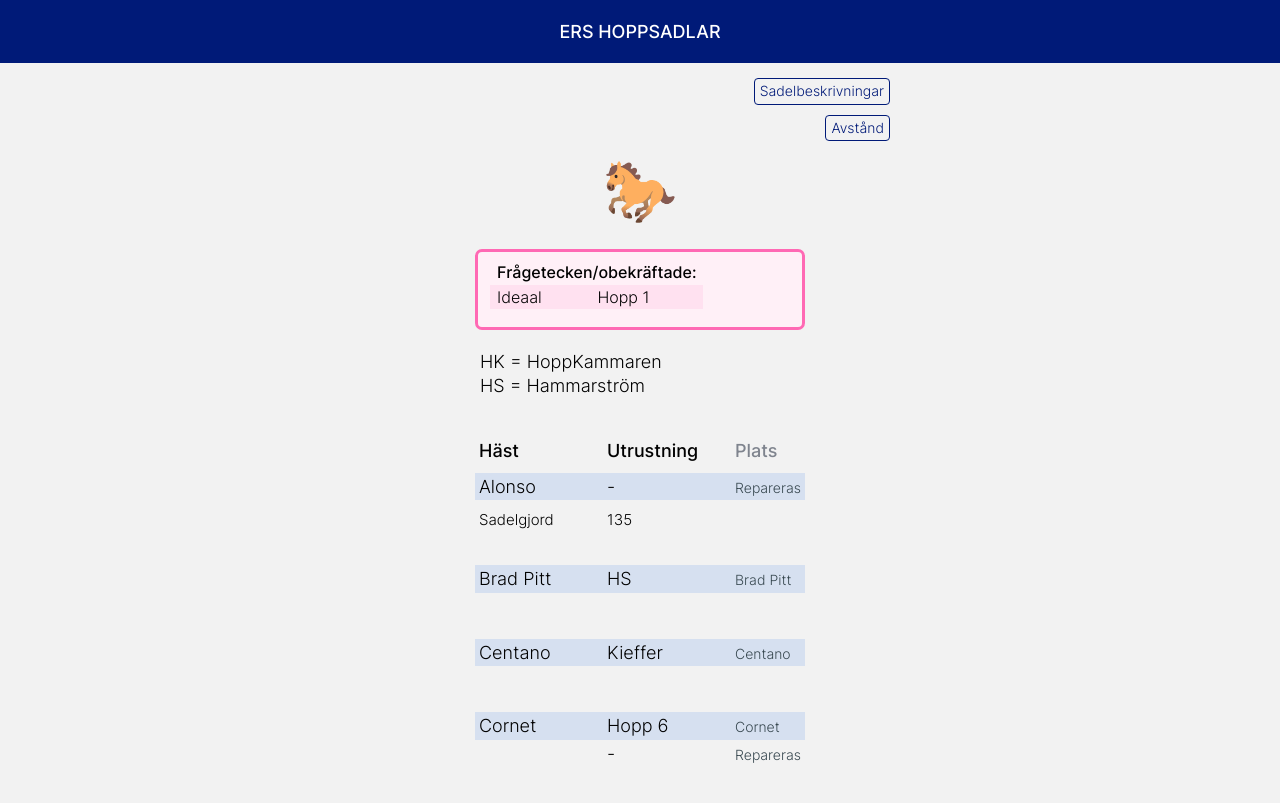
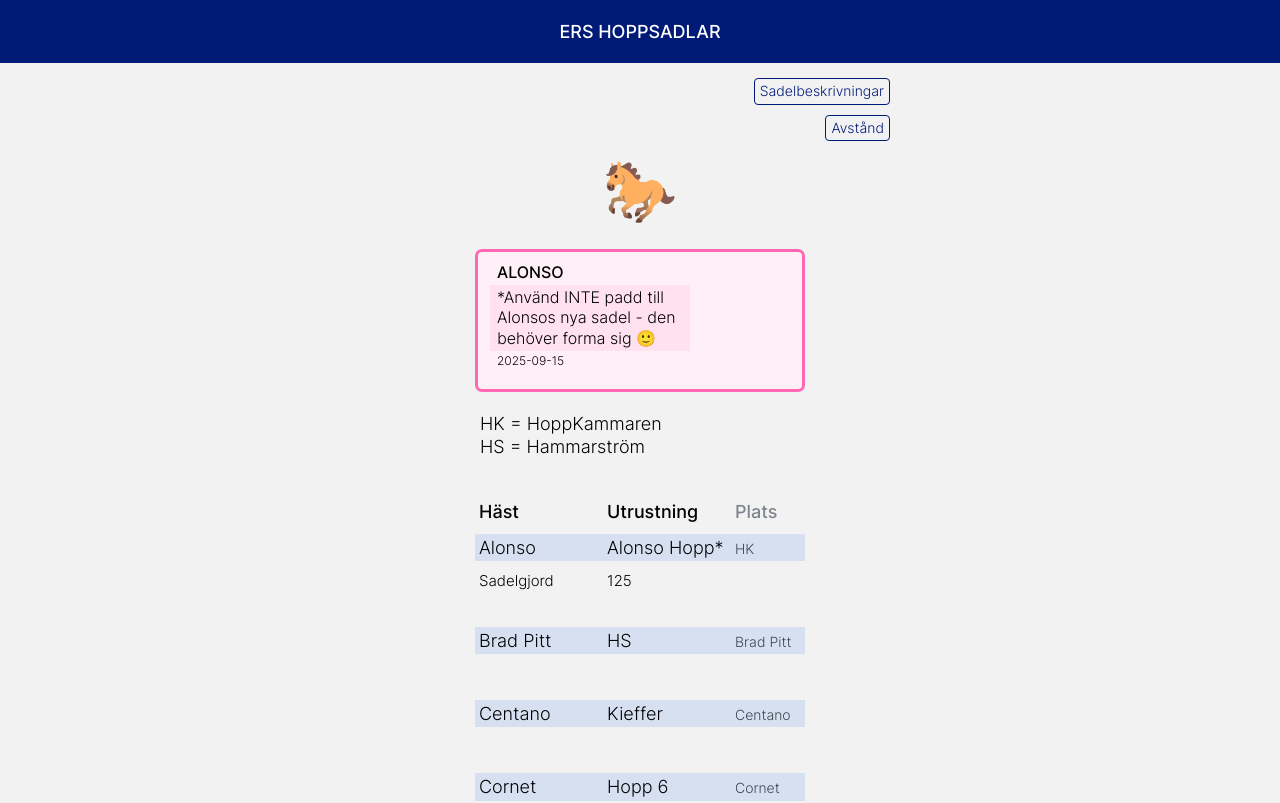
Before and after one commit to Minomichu/hoppsadlar, a Next.js app: page / in a window 1280 px wide. Shown: the top 803 px of the page. Built offline with nearby package versions, Linux system fonts and the light colour scheme.

Commit message:
added saddle Alonso

```diff
--- a/src/constants/saddles.js
+++ b/src/constants/saddles.js
@@ -7,6 +7,7 @@ const hopp6 = { saddle: 'Hopp 6', location: 'Cornet' }
 const hopp7 = { saddle: 'Hopp 7', location: 'Kabala' }
 const HS = { saddle: 'HS', location: 'Brad Pitt' }
 const kieffer = { saddle: 'Kieffer', location: 'Centano' }
+const alonsoHopp = { saddle: 'Alonso Hopp*', location: 'HK' }
 const egen = { saddle: 'Egen', location: ''}  // Egen sadel som inte klassas som hoppsadel
 const hopp4 = { saddle: '-', location: 'Repareras' }
 const confirmSaddle = " har inte hoppat på ett tag. När tillbaka: dubbelkolla att utrustningen fortf. stämmer och passar."
@@ -14,8 +15,8 @@ const confirmSaddle = " har inte hoppat på ett tag. När tillbaka: dubbelkolla
 const EQUIPMENT = [
   {
     horse: 'Alonso',
-    saddles: [hopp4],
-    girthLength: { name: 'Sadelgjord', cm: '135' },
+    saddles: [alonsoHopp],
+    girthLength: { name: 'Sadelgjord', cm: '125' },
     other: [
       { name: '', equipment: [''] }
     ]
@@ -62,7 +63,7 @@ const EQUIPMENT = [
   },
   {
     horse: 'Harry',
-    saddles: [hopp3, egen],
+    saddles: [egen, hopp3],
     girthLength: { name: '', cm: '' },
     other: [
       { name: '', equipment: [''] }
@@ -82,11 +83,12 @@ const EQUIPMENT = [
     girthLength: { name: '', cm: '' },
     other: [
       { name: '', equipment: [''] }
-    ]
+    ],
+    textRow: 'Ida' + confirmSaddle
   },
   {
     horse: 'Janne',
-    saddles: [hopp3, HS, egen],
+    saddles: [egen, hopp3, HS],
     girthLength: { name: 'Sadelgjord', cm: '120' },
     other: [
       { name: '', equipment: [''] }
--- a/src/pages/index.js
+++ b/src/pages/index.js
@@ -17,12 +17,14 @@ export default function Home() {
         <div className='attention'>
           <table className={styles.miniTable}>
             <thead>
-              <tr><th colSpan={2}>Frågetecken/obekräftade:</th></tr>
+              <tr><th colSpan={2}>ALONSO</th></tr>
             </thead>
             <tbody>
               <tr>
-                <td>Ideaal</td>
-                <td>Hopp 1</td>
+                <td>*Använd INTE padd till Alonsos nya sadel - den behöver forma sig 🙂</td>
+              </tr>
+              <tr>
+                <td style={{ fontSize: '12px'}}>2025-09-15</td>
               </tr>
             </tbody>
           </table>
@@ -93,7 +95,7 @@ export default function Home() {
         <div className='thinLine'></div>
         <ul className='infoText'>
           <li>har hästen en pläd i vanliga fall ska den bytas ut mot en padd vid hoppning</li>
-          <li>om hästen inte använder sin ordinarie sadel ska den alltid ha en padd</li>
+          <li>om hästen inte använder sin ordinarie sadel ska den alltid ha en padd - gäller EJ Alonsos nya sadel under invänjningen</li>
           <li>byt alltid ut mjuka benskydd (ex: Harusa) mot hårda hoppskydd</li>
         </ul>
         <div className='thinLine'></div>
```
